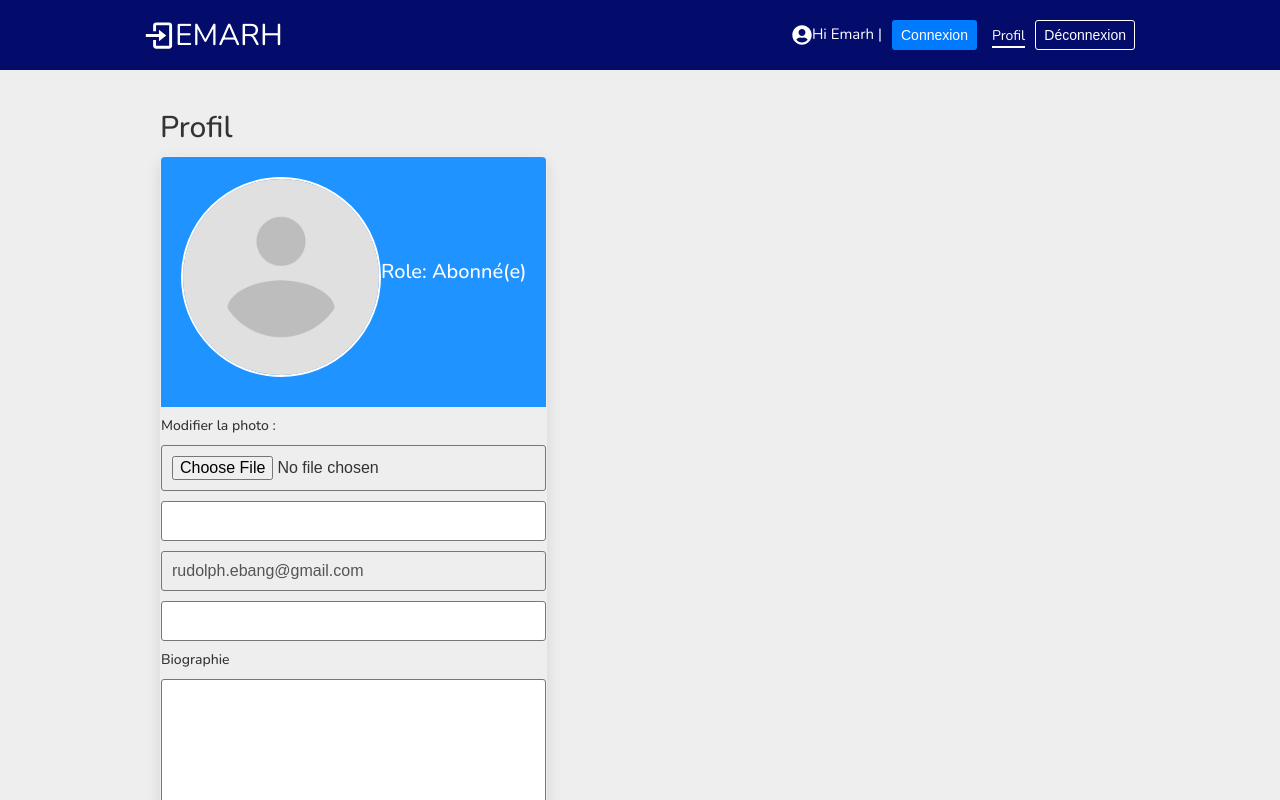
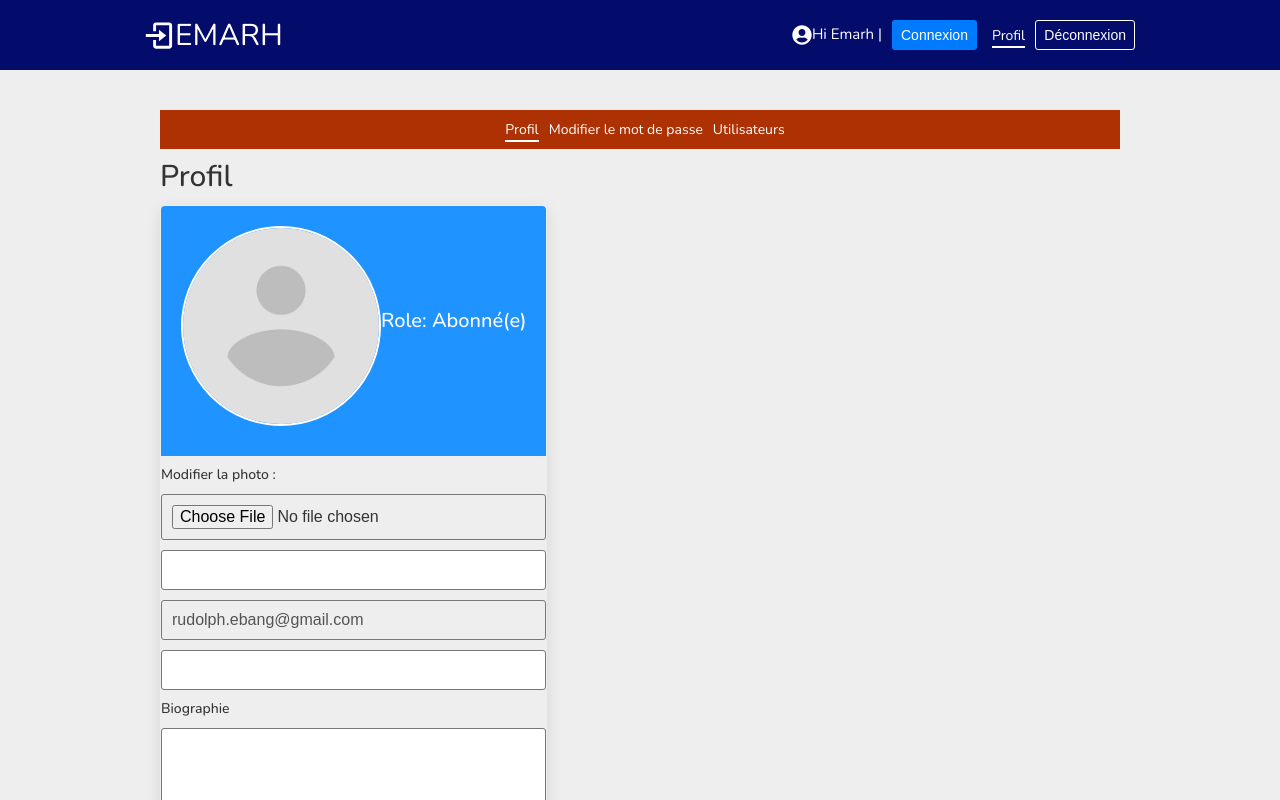
Before and after one commit to Harry8679/MERN_Auth, a React (Create React App) app: page /profil in a window 1280 px wide. Shown: the top 800 px of the page. Built offline with nearby package versions, Linux system fonts and the light colour scheme; the HTML template or start-up script is replaced by a standard one.

Commit message:
Menu of Profile page

```diff
--- /dev/null
+++ b/src/components/pageMenu/PageMenu.js
@@ -0,0 +1,24 @@
+import React from 'react';
+import { NavLink } from 'react-router-dom';
+
+const PageMenu = () => {
+  return (
+    <div>
+      <nav className='--btn-google --p --mb'>
+        <ul className="home-links">
+            <li>
+                <NavLink to='/profil'>Profil</NavLink>
+            </li>
+            <li>
+                <NavLink to='/modifier-votre-mot-de-passe'>Modifier le mot de passe</NavLink>
+            </li>
+            <li>
+                <NavLink to='/users'>Utilisateurs</NavLink>
+            </li>
+        </ul>
+      </nav>
+    </div>
+  )
+}
+
+export default PageMenu;
--- a/src/pages/profile/Profile.js
+++ b/src/pages/profile/Profile.js
@@ -2,6 +2,7 @@ import React, { useState } from 'react';
 import './Profile.scss';
 import Card from '../../components/card/Card';
 import profileImg from '../../assets/avatarr.png';
+import PageMenu from '../../components/pageMenu/PageMenu';
 
 const initialState = {
     name: '',
@@ -21,6 +22,7 @@ const Profile = () => {
   return (
     <section>
       <div className="container">
+        <PageMenu />
         <h2>Profil</h2>
         <div className="--flex-start profile">
             <Card className={'card'}>
```
